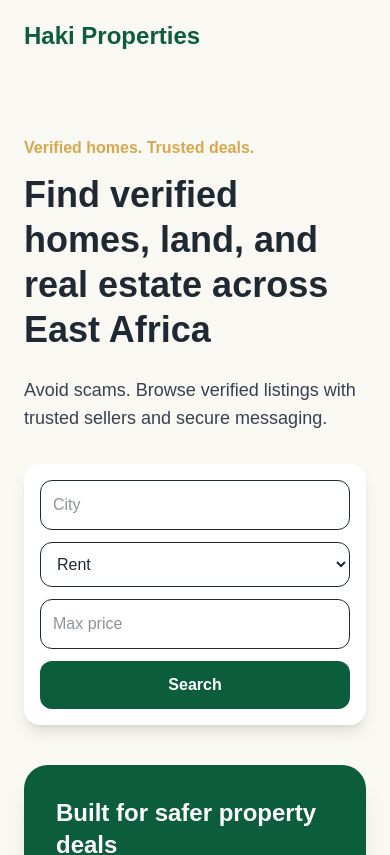
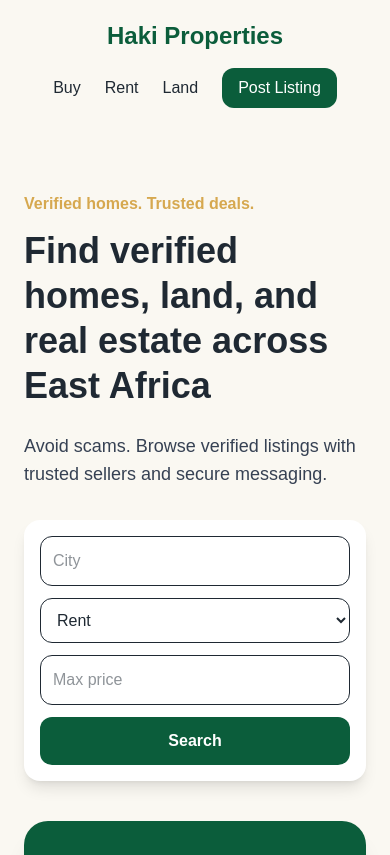
Before and after one commit to pinchez28-cyber/haki-properties, a Next.js app: page / in a window 390 px wide. Shown: the top 855 px of the page. Built offline with nearby package versions, Linux system fonts and the light colour scheme.

Commit message:
Update page.tsx

```diff
--- a/app/page.tsx
+++ b/app/page.tsx
@@ -5,12 +5,12 @@
     <main className="min-h-screen bg-[#FAF8F2] text-[#1F2933]">
 
       {/* NAVBAR */}
-      <nav className="mx-auto flex max-w-7xl items-center justify-between px-6 py-5">
+      <nav className="mx-auto flex max-w-7xl flex-col items-center justify-between px-6 py-5 md:flex-row">
         <div className="text-2xl font-bold text-[#0B5D3B]">
           Haki Properties
         </div>
 
-        <div className="hidden gap-6 md:flex">
+        <div className="mt-4 flex flex-wrap items-center justify-center gap-x-6 gap-y-3 md:mt-0">
           <Link href="/listings">Buy</Link>
           <Link href="/listings">Rent</Link>
           <Link href="/listings">Land</Link>
```
